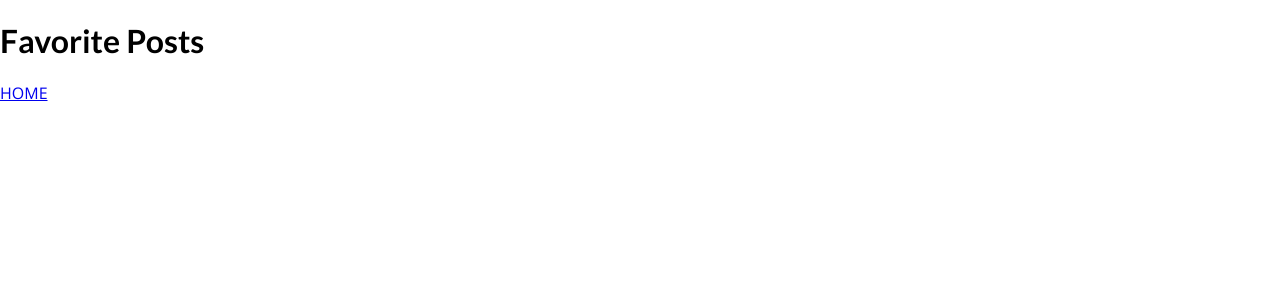
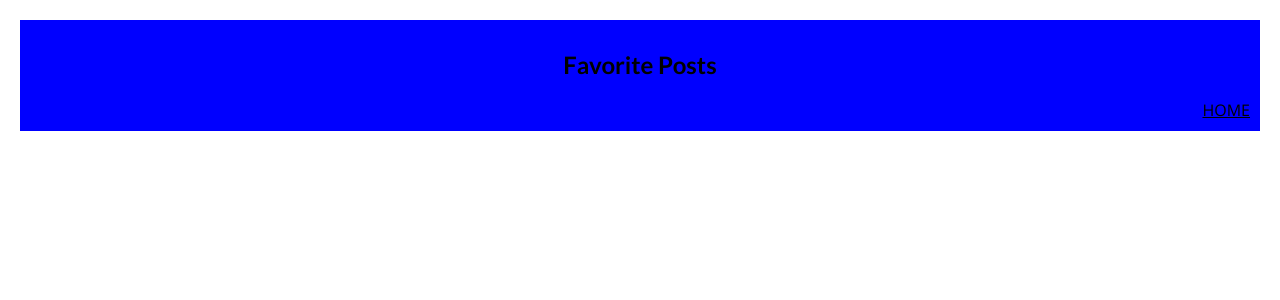
Before and after one commit to JITENDRA-PRASAD/djangoassingment4, a Django app: page /posts/favoritepost/ in a window 1280 px wide. Shown: the top 300 px of the page. Run offline with Django 3.2, Linux system fonts and the light colour scheme; data comes from the database, SQL or seed files in the repository; both versions use the stored data as it was after the commit.

Commit message:
css added for favorite post

```diff
--- a/app1/static/app1/favoritepost.css
+++ b/app1/static/app1/favoritepost.css
@@ -1,4 +1,28 @@
-.body {
-    background-color: black;
-    background: blue;
+body nav{
+    margin: 20px;
+    background-color: blue;
+    text-align: center;
+    padding: 10px;
 }
+div {
+    color: black;
+}
+
+div a {
+    color: black;
+}
+
+#right {
+    text-align:right;
+}
+
+.section {
+    margin: 30px;
+    width: 200px;
+    height: 100%;
+    padding-left: 50px;
+}
+
+.section li a {
+    color:darkblue;
+}
--- a/app1/templates/app1/all_posts.html
+++ b/app1/templates/app1/all_posts.html
@@ -15,8 +15,8 @@
     <a href="{% url 'starting-page' %}">World Best Blogs<a>
     {% if user.is_authenticated %}
         <a href="{% url 'addpost' %}">Add Post</a>
+        <a href="{% url 'favoriteposts' %}"> Favorite Post</a>
         <a href="{% url 'logout' %}">LogOut ({{ user.get_username }})<a>
-        <a href="{% url 'favoriteposts' %}"> Favorite Post</a>
     {% else %}
         <a href="{% url 'login' %}">LogIn<a>
     {% endif %}
--- a/app1/templates/app1/favoritepost.html
+++ b/app1/templates/app1/favoritepost.html
@@ -9,12 +9,14 @@
 {% endblock %}
 
 {% block header %}
+    <nav>
         <div id="favorite">
             <h1> Favorite Posts</h1>
         </div>
         <div id="right">
             <a href="{% url 'starting-page' %}">HOME</a>
         </div>
+    </nav>
 {% endblock %}
 
 {% block content %}
```
Also changed, not shown: app1/static/app1/all_post.css (+7 -5 lines), db.sqlite3. Lines whose indentation alone changed are shown as unchanged.
